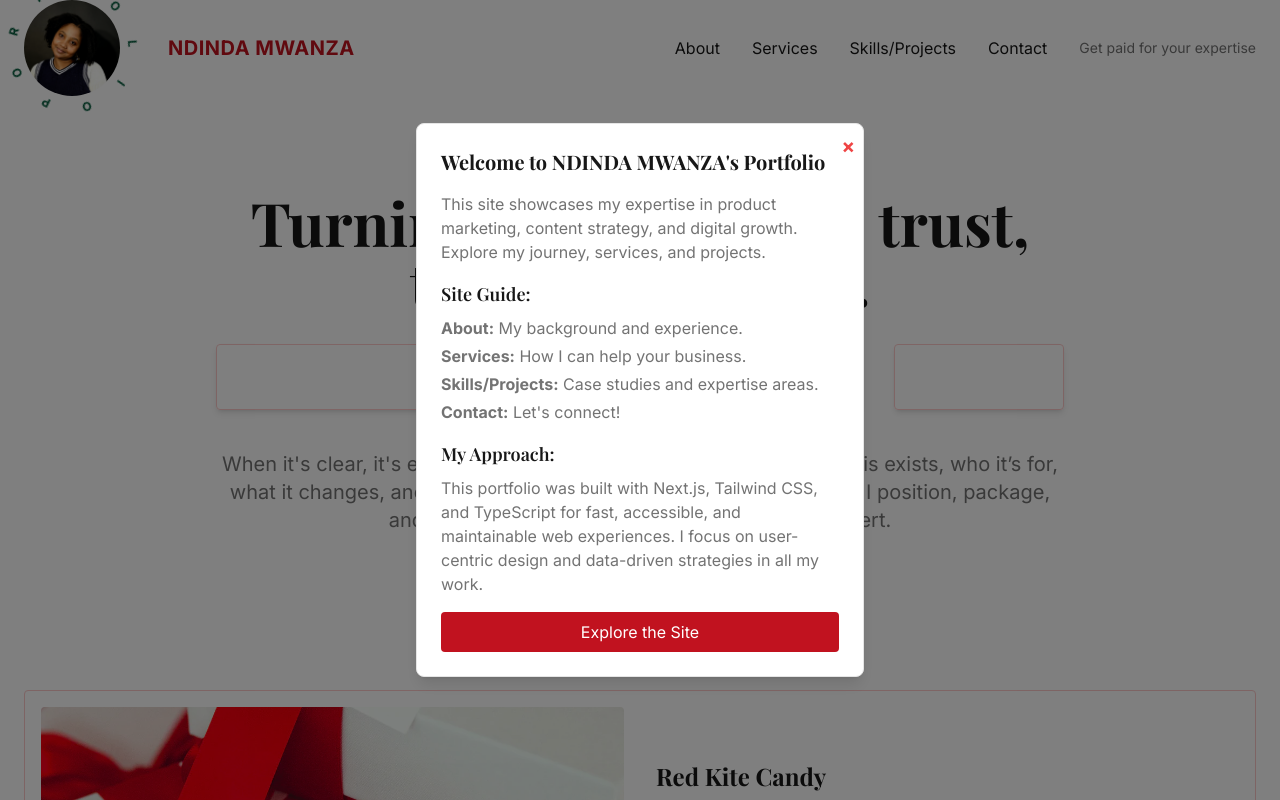
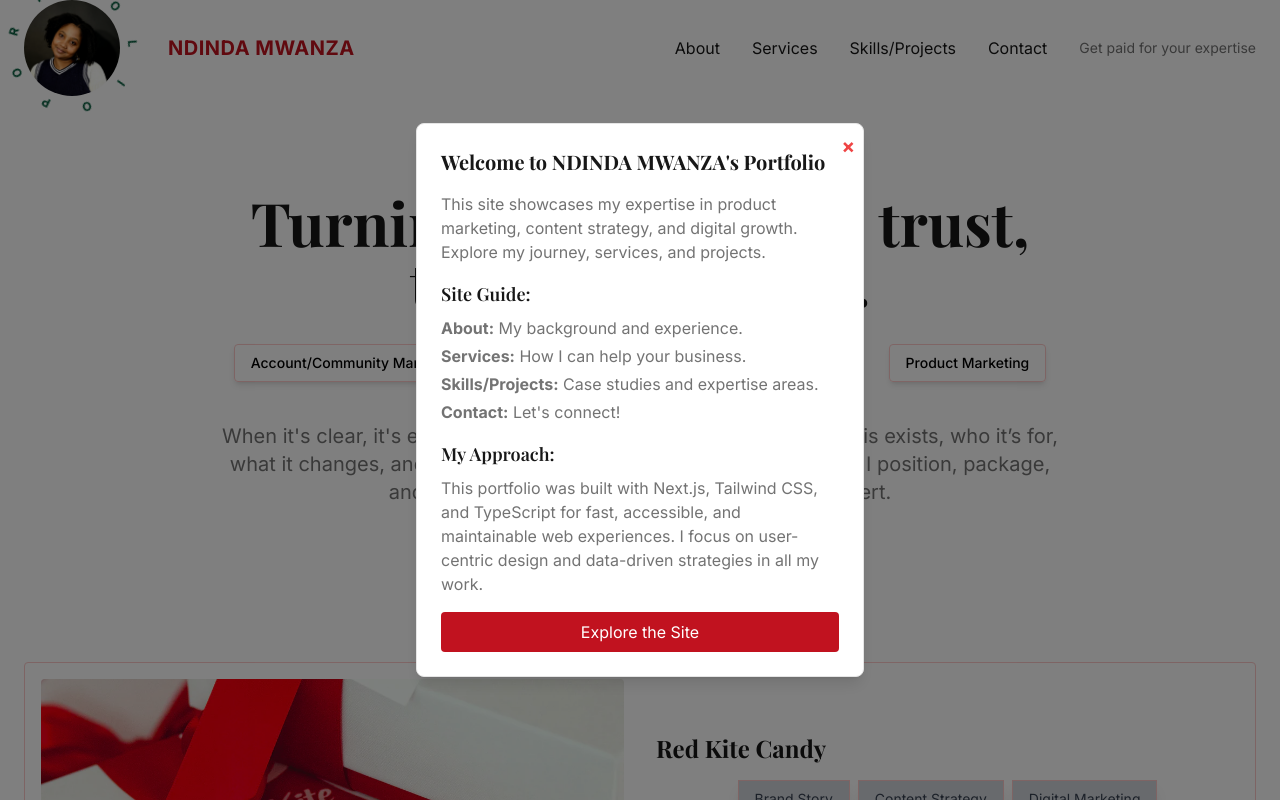
Before and after one commit to mwanzane/portfolio, a Next.js app: page / in a window 1280 px wide. Shown: the top 800 px of the page. Built offline with nearby package versions, Linux system fonts and the light colour scheme; a web font is replaced by a local one.

Commit message:
Replace Button with Link for services buttons to avoid text color override and ensure visibility

```diff
--- a/src/app/page.tsx
+++ b/src/app/page.tsx
@@ -19,10 +19,10 @@ export default function Home() {
             Turning attention into trust, trust into action.
           </h1>
           <div className="flex flex-col sm:flex-row gap-8 justify-center mb-10">
-            <Button href="/services#account-community" className="bg-transparent text-black hover:bg-red-500 hover:text-white px-4 py-2 border border-red-200 text-sm shadow-md -mt-2 z-10">Account/Community Management</Button>
-            <Button href="/services#content-strategy" className="bg-transparent text-black hover:bg-red-500 hover:text-white px-4 py-2 border border-red-200 text-sm shadow-md -mt-2 z-10">Content Strategy</Button>
-            <Button href="/services#digital-marketing" className="bg-transparent text-black hover:bg-red-500 hover:text-white px-4 py-2 border border-red-200 text-sm shadow-md -mt-2 z-10">Digital Marketing</Button>
-            <Button href="/services#product-marketing" className="bg-transparent text-black hover:bg-red-500 hover:text-white px-4 py-2 border border-red-200 text-sm shadow-md -mt-2 z-10">Product Marketing</Button>
+            <Link href="/services#account-community" className="inline-block bg-transparent text-black hover:bg-red-500 hover:text-white px-4 py-2 border border-red-200 text-sm shadow-md rounded transition-smooth focus:outline-none focus:ring-2 focus:ring-red-500 focus:ring-offset-2 text-center font-medium -mt-2 z-10">Account/Community Management</Link>
+            <Link href="/services#content-strategy" className="inline-block bg-transparent text-black hover:bg-red-500 hover:text-white px-4 py-2 border border-red-200 text-sm shadow-md rounded transition-smooth focus:outline-none focus:ring-2 focus:ring-red-500 focus:ring-offset-2 text-center font-medium -mt-2 z-10">Content Strategy</Link>
+            <Link href="/services#digital-marketing" className="inline-block bg-transparent text-black hover:bg-red-500 hover:text-white px-4 py-2 border border-red-200 text-sm shadow-md rounded transition-smooth focus:outline-none focus:ring-2 focus:ring-red-500 focus:ring-offset-2 text-center font-medium -mt-2 z-10">Digital Marketing</Link>
+            <Link href="/services#product-marketing" className="inline-block bg-transparent text-black hover:bg-red-500 hover:text-white px-4 py-2 border border-red-200 text-sm shadow-md rounded transition-smooth focus:outline-none focus:ring-2 focus:ring-red-500 focus:ring-offset-2 text-center font-medium -mt-2 z-10">Product Marketing</Link>
           </div>
           <p className="text-xl text-text-muted mb-6">
             <span className="block md:inline">When it's clear, it's easy to sell. </span><br className="md:hidden" />
```
